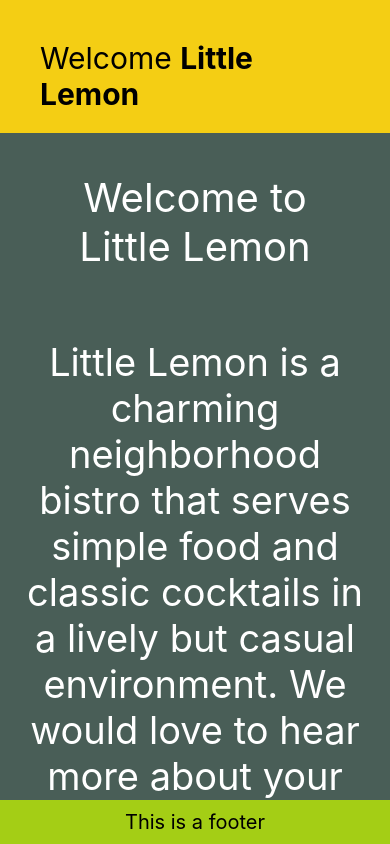
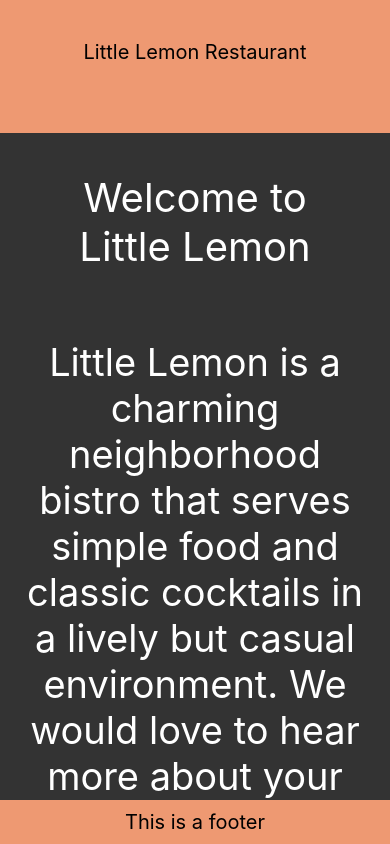
Before and after one commit to so1dier/react_native_little_lemon_app, a React Native app: screen / in a window 390 px wide. Built offline with nearby package versions, Linux system fonts and the light colour scheme.

Commit message:
changed welcome screen to use new colors and style sheets

```diff
--- a/App.js
+++ b/App.js
@@ -7,16 +7,18 @@ import LittleLemonHeaderThreeLines from "./components/LittleLemonHeaderThreeLine
 import WelcomeScreen from "./components/WelcomeScreen";
 import MenuItems from "./components/MenuItems";
 
+const black = "#333333";
 export default function App() {
   return (
     //<View style={styles.container}>
-    <View style={{ flex: 1, backgroundColor: "#495E57" }}>
+    <View style={{ flex: 1, backgroundColor: "#333333" }}>
       {/* <StatusBar style="auto" /> */}
-      <LittleLemonHeaderThreeLines />
+      {/* <LittleLemonHeaderThreeLines /> */}
+      <LittleLemonHeader />
       <WelcomeScreen />
       {/* <MenuItems /> */}
 
-      <View style={{ backgroundColor: "#495E57" }}>
+      <View style={{}}>
         <LittleLemonFooter />
       </View>
     </View>
--- a/components/LittleLemonFooter.js
+++ b/components/LittleLemonFooter.js
@@ -2,7 +2,7 @@ import { View, Text } from "react-native";
 
 export default function LittleLemonFooter() {
   return (
-    <View style={{ backgroundColor: "#A4CE15" }}>
+    <View style={{ backgroundColor: "#EE9972" }}>
       <Text
         style={{
           fontSize: 20,
--- a/components/LittleLemonHeader.js
+++ b/components/LittleLemonHeader.js
@@ -4,7 +4,7 @@ import { View, Text } from "react-native";
 
 export default function LittleLemonHeader() {
   return (
-    <View style={{ flex: 0.2, backgroundColor: "#A4CE15" }}>
+    <View style={{ flex: 0.2, backgroundColor: "#EE9972" }}>
       <Text
         style={{
           padding: 40,
--- a/components/LittleLemonHeaderThreeLines.js
+++ b/components/LittleLemonHeaderThreeLines.js
@@ -1,14 +1,17 @@
-import { View, Text } from "react-native";
+import { View, Text, StyleSheet } from "react-native";
 
 export default function LittleLemonHeaderThreeLines() {
   return (
-    <View style={{ flex: 0.2, backgroundColor: "#F4CE14" }}>
-      <Text
-        style={{ padding: 40, fontSize: 30, color: "black" }}
-        numberOfLines={3}
-      >
-        Welcome <Text style={{ fontWeight: "bold" }}>Little Lemon</Text>
+    <View style={headerStyles.container}>
+      <Text style={headerStyles.headerText} numberOfLines={3}>
+        Welcome <Text style={headerStyles.headerHighlight}>Little Lemon</Text>
       </Text>
     </View>
   );
 }
+
+const headerStyles = StyleSheet.create({
+  container: { backgroundColor: "#F4CE14" },
+  headerText: { padding: 40, fontSize: 30, color: "black" },
+  headerHighlight: { fontWeight: "bold" },
+});
--- a/components/WelcomeScreen.js
+++ b/components/WelcomeScreen.js
@@ -2,26 +2,9 @@ import { Text, ScrollView, StyleSheet } from "react-native";
 
 export default function WelcomeScreen() {
   return (
-    <ScrollView style={styles.scroll_view_container} indicatorStyle="white">
-      <Text
-        style={{
-          fontSize: 40,
-          padding: 40,
-          color: "white",
-          textAlign: "center",
-        }}
-      >
-        Welcome to Little Lemon
-      </Text>
-      <Text
-        style={{
-          fontSize: 38,
-          padding: 20,
-          color: "white",
-          marginVertical: 8,
-          textAlign: "center",
-        }}
-      >
+    <ScrollView style={styles.scrollViewContainer} indicatorStyle="white">
+      <Text style={styles.headerText}>Welcome to Little Lemon</Text>
+      <Text style={styles.bodyText}>
         Little Lemon is a charming neighborhood bistro that serves simple food
         and classic cocktails in a lively but casual environment. We would love
         to hear more about your experience with us!
@@ -31,5 +14,18 @@ export default function WelcomeScreen() {
 }
 
 const styles = StyleSheet.create({
-  scroll_view_container: { flex: 1 },
+  scrollViewContainer: { flex: 1 },
+  headerText: {
+    fontSize: 40,
+    padding: 40,
+    color: "white",
+    textAlign: "center",
+  },
+  bodyText: {
+    fontSize: 38,
+    padding: 20,
+    color: "white",
+    marginVertical: 8,
+    textAlign: "center",
+  },
 });
```
